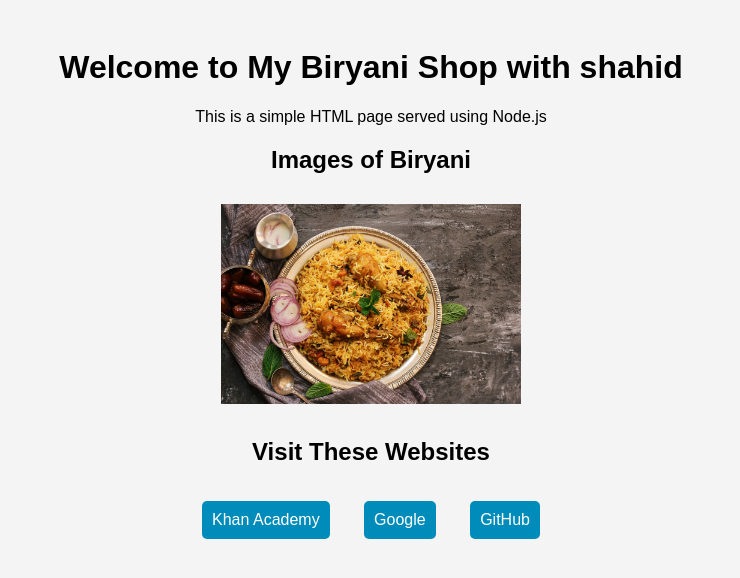
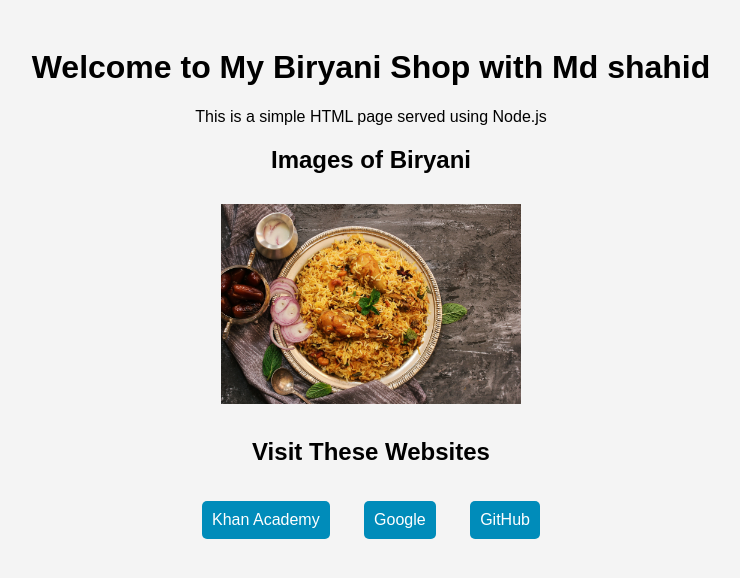
Before and after one commit to ShahidKhan48/biryani-webserver, a website: page public/index.html in a window 1280 px wide. Shown: the whole page, without its empty margins (269-1009 px from the left). Drawn offline with Linux system fonts and the light colour scheme.

Commit message:
Update index.html tet2

```diff
--- a/public/index.html
+++ b/public/index.html
@@ -32,7 +32,7 @@
 </head>
 <body>
 
-    <h1>Welcome to My Biryani Shop with shahid</h1>
+    <h1>Welcome to My Biryani Shop with Md shahid</h1>
     <p>This is a simple HTML page served using Node.js</p>
 
     <h2>Images of Biryani</h2>
```
